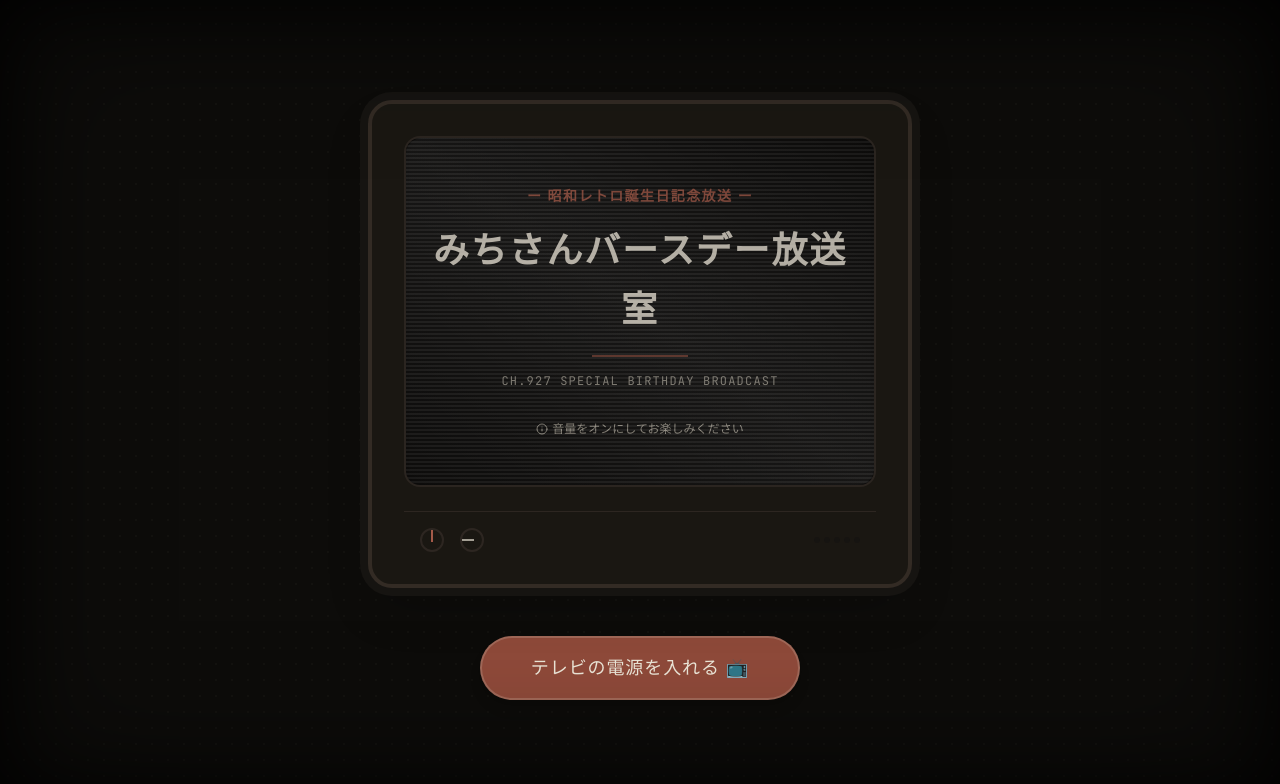
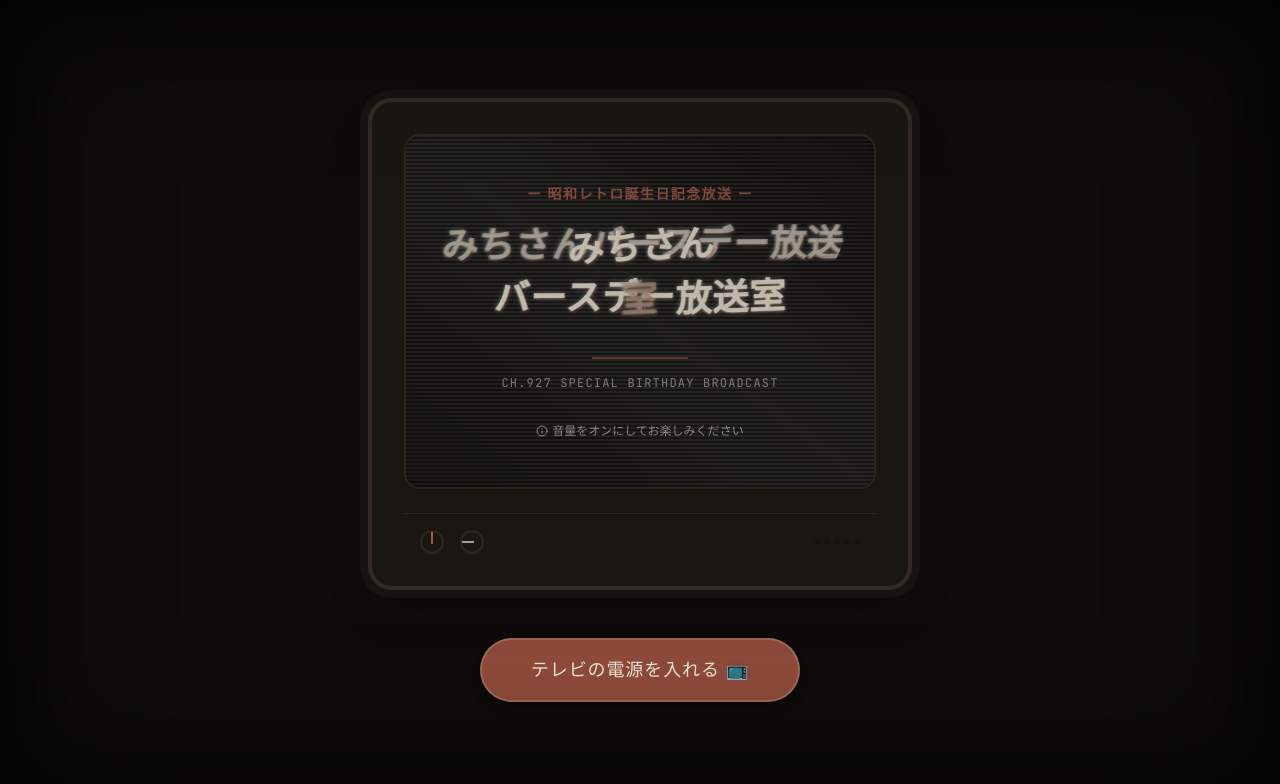
Before and after one commit to smile0728/michi-birthday-site-2026, a React (Vite) app: page / in a window 1280 px wide. Shown: the top 784 px of the page. Built offline with nearby package versions, Linux system fonts and the light colour scheme; a web font is replaced by a local one.

Commit message:
Add scribble title logo styling

```diff
--- a/src/App.tsx
+++ b/src/App.tsx
@@ -494,8 +494,10 @@ export default function App() {
                     <p className="text-sm tracking-wider md:tracking-widest text-[#a45a49] font-hand font-bold jp-balance">
                       ー 昭和レトロ誕生日記念放送 ー
                     </p>
-                    <h1 className="text-3xl md:text-4xl text-[#ece6d8] font-hand font-bold leading-relaxed tracking-normal md:tracking-wider jp-balance">
-                      みちさんバースデー放送室
+                    <h1 className="scribble-logo text-3xl md:text-4xl jp-balance" data-text="みちさんバースデー放送室" aria-label="みちさんバースデー放送室">
+                      <span className="scribble-word">みちさん</span>
+                      <span className="scribble-word">バースデー</span>
+                      <span className="scribble-word">放送室</span>
                     </h1>
                     <div className="w-24 h-0.5 bg-[#a45a49] mx-auto opacity-70 my-4" />
                     <p className="text-xs text-[#a39e93] font-mono tracking-widest uppercase">
@@ -562,8 +564,12 @@ export default function App() {
                   <Tv size={12} className="animate-pulse" />
                   <span>Nostalgic Memorial TV System</span>
                 </div>
-                <h1 className="text-2xl md:text-3xl font-hand text-[#ece6d8] tracking-normal md:tracking-wider flex flex-wrap items-center justify-center md:justify-start gap-2 jp-balance">
-                  <span>みちさんバースデー放送室</span>
+                <h1 className="text-2xl md:text-3xl flex flex-wrap items-center justify-center md:justify-start gap-2 jp-balance">
+                  <span className="scribble-logo text-2xl md:text-3xl" data-text="みちさんバースデー放送室" aria-label="みちさんバースデー放送室">
+                    <span className="scribble-word">みちさん</span>
+                    <span className="scribble-word">バースデー</span>
+                    <span className="scribble-word">放送室</span>
+                  </span>
                   <span className="text-xs font-mono font-normal bg-[#33403a] text-[#ece6d8] px-2 py-0.5 rounded border border-[#6a8d7a]/30 ui-nowrap">
                     Ch.927 誕生日特別放送
                   </span>
--- a/src/index.css
+++ b/src/index.css
@@ -77,6 +77,60 @@ body {
     -1px -1px 1px rgba(0, 0, 0, 0.3),
     1px 1px 1px rgba(255, 255, 255, 0.1);
   letter-spacing: 0.05em;
+}
+
+.scribble-logo {
+  display: inline-block;
+  position: relative;
+  font-family: var(--font-hand), cursive;
+  font-weight: 700;
+  letter-spacing: 0.02em;
+  line-height: 1.45;
+  color: #f1ead8;
+  transform: rotate(-1.2deg) skewX(-2deg);
+  text-shadow:
+    1px 0 0 rgba(236, 230, 216, 0.45),
+    -1px 1px 0 rgba(236, 230, 216, 0.28),
+    2px 2px 0 rgba(143, 74, 58, 0.32),
+    -2px -1px 0 rgba(106, 141, 122, 0.18),
+    0 0 6px rgba(236, 230, 216, 0.34);
+  filter: contrast(1.08);
+}
+
+.scribble-logo::before,
+.scribble-logo::after {
+  content: attr(data-text);
+  position: absolute;
+  inset: 0;
+  pointer-events: none;
+}
+
+.scribble-logo::before {
+  color: rgba(236, 230, 216, 0.36);
+  transform: translate(1.5px, -1px) rotate(0.8deg);
+  clip-path: polygon(0 0, 100% 6%, 96% 42%, 2% 55%);
+}
+
+.scribble-logo::after {
+  color: rgba(164, 90, 73, 0.34);
+  transform: translate(-1.5px, 1.5px) rotate(-0.9deg);
+  clip-path: polygon(4% 48%, 100% 38%, 100% 100%, 0 92%);
+}
+
+.scribble-logo .scribble-word {
+  display: inline-block;
+}
+
+.scribble-logo .scribble-word:nth-child(1) {
+  transform: rotate(-1.5deg) translateY(1px);
+}
+
+.scribble-logo .scribble-word:nth-child(2) {
+  transform: rotate(1deg) translateY(-1px);
+}
+
+.scribble-logo .scribble-word:nth-child(3) {
+  transform: rotate(-0.8deg) translateY(2px);
 }
 
 .jp-keep {
```
